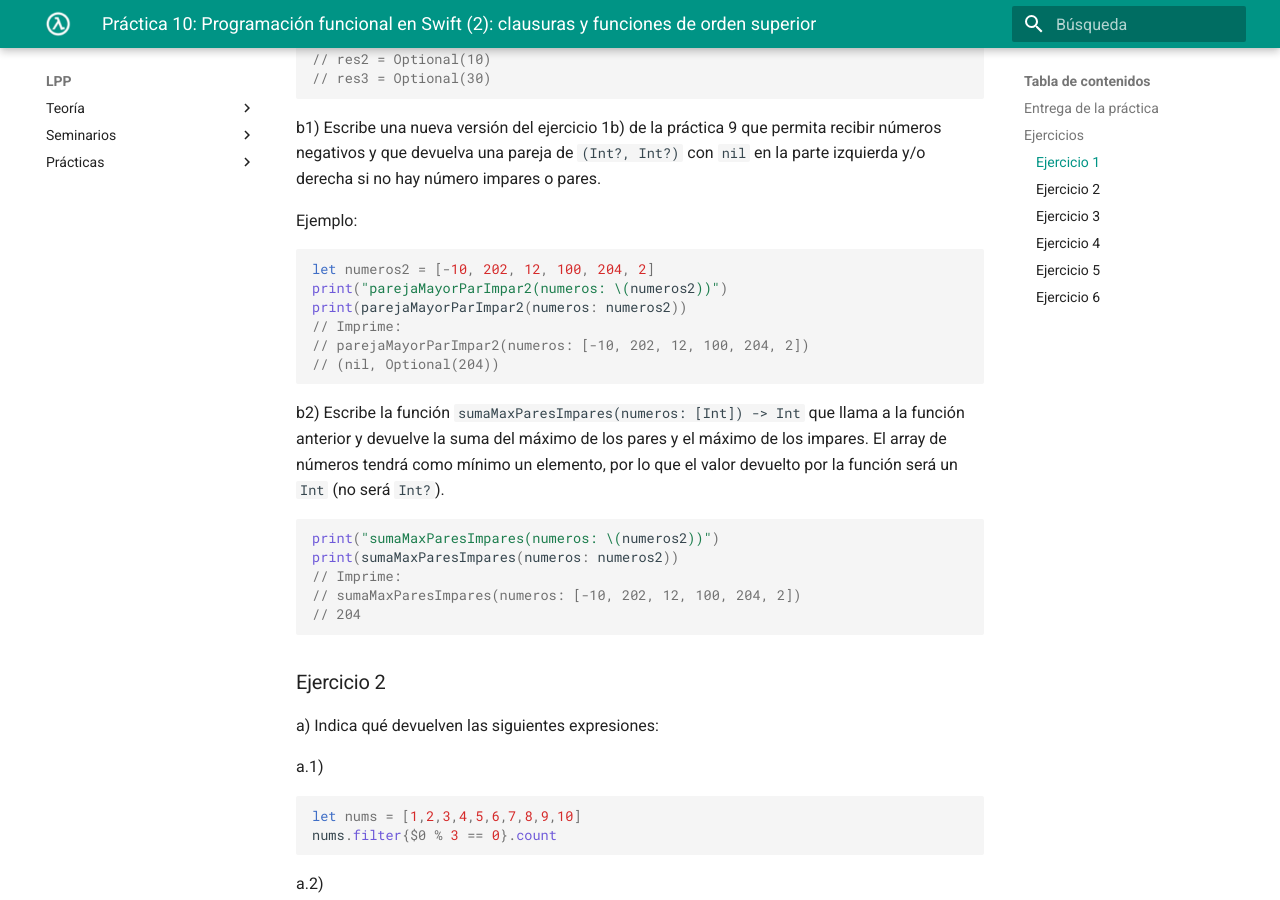
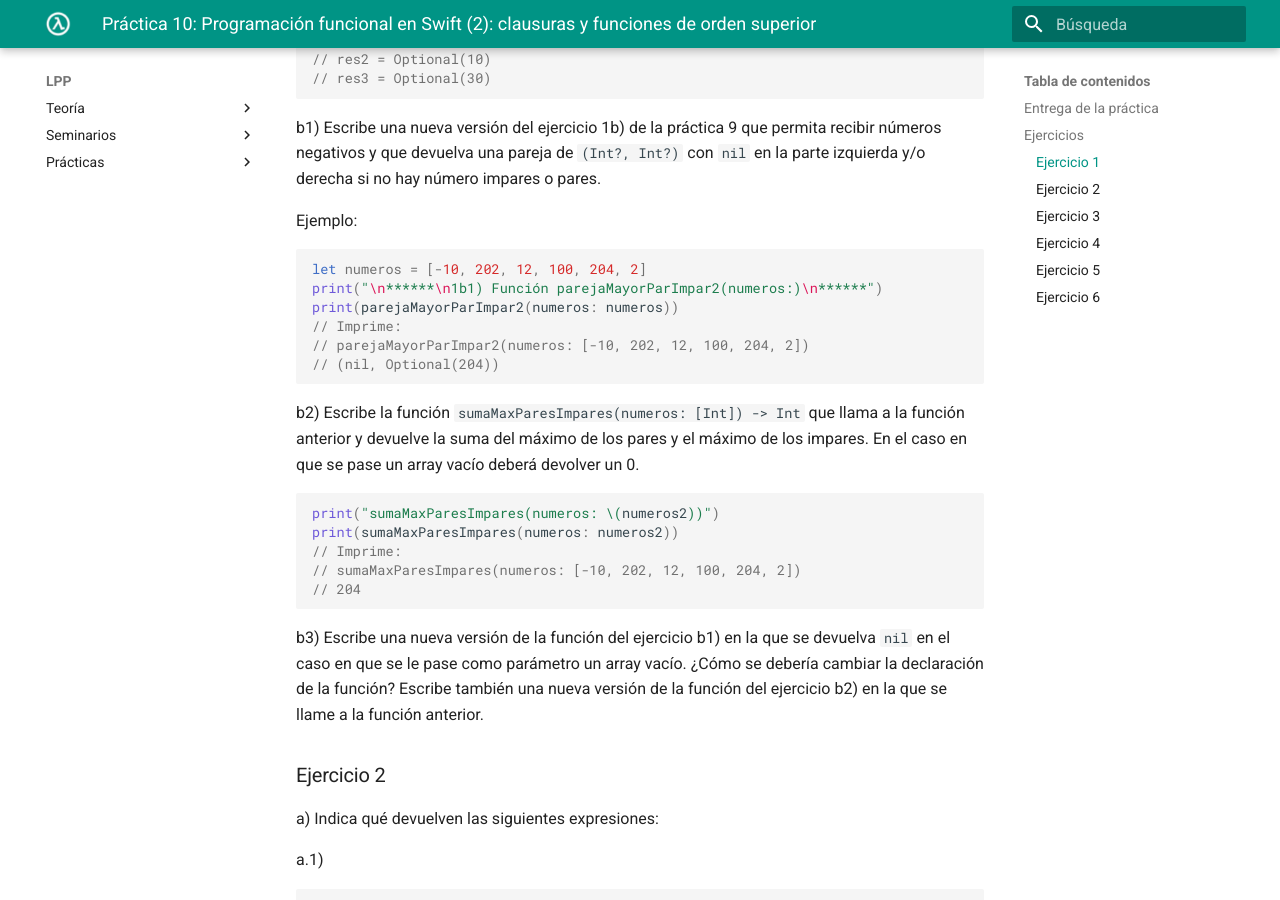
Before and after one commit to domingogallardo/apuntes-lpp, an MkDocs documentation site: the page built from docs/practicas/practica10/practica10.md, in a window 1280 px wide and 900 px high, scrolled down 963 px. Built offline with MkDocs 1.6.1 and Material for MkDocs 9.7.7, drawn with Linux system fonts in a browser that asks for light colours.

Commit message:
Nuevo subapartado práctica 10

````diff
--- a/docs/practicas/practica10/practica10.md
+++ b/docs/practicas/practica10/practica10.md
@@ -49,9 +49,9 @@ impares o pares.
 Ejemplo:
 
 ```swift
-let numeros2 = [-10, 202, 12, 100, 204, 2]
-print("parejaMayorParImpar2(numeros: \(numeros2))")
-print(parejaMayorParImpar2(numeros: numeros2))
+let numeros = [-10, 202, 12, 100, 204, 2]
+print("\n******\n1b1) Función parejaMayorParImpar2(numeros:)\n******")
+print(parejaMayorParImpar2(numeros: numeros))
 // Imprime:
 // parejaMayorParImpar2(numeros: [-10, 202, 12, 100, 204, 2])
 // (nil, Optional(204))
@@ -59,9 +59,8 @@ print(parejaMayorParImpar2(numeros: numeros2))
 
 b2) Escribe la función `sumaMaxParesImpares(numeros: [Int]) -> Int`
 que llama a la función anterior y devuelve la suma del máximo de los
-pares y el máximo de los impares. El array de números tendrá como
-mínimo un elemento, por lo que el valor devuelto por la función será
-un `Int` (no será `Int?`).
+pares y el máximo de los impares. En el caso en que se pase un array
+vacío deberá devolver un 0.
 
 ```swift
 print("sumaMaxParesImpares(numeros: \(numeros2))")
@@ -70,6 +69,12 @@ print(sumaMaxParesImpares(numeros: numeros2))
 // sumaMaxParesImpares(numeros: [-10, 202, 12, 100, 204, 2])
 // 204
 ```
+
+b3) Escribe una nueva versión de la función del ejercicio b1) en la que se devuelva
+`nil` en el caso en que se le pase como parámetro un array
+vacío. ¿Cómo se debería cambiar la declaración de la función? Escribe
+también una nueva versión de la función del ejercicio b2) en la que se
+llame a la función anterior.
 
 ### Ejercicio 2 ###
 
````
